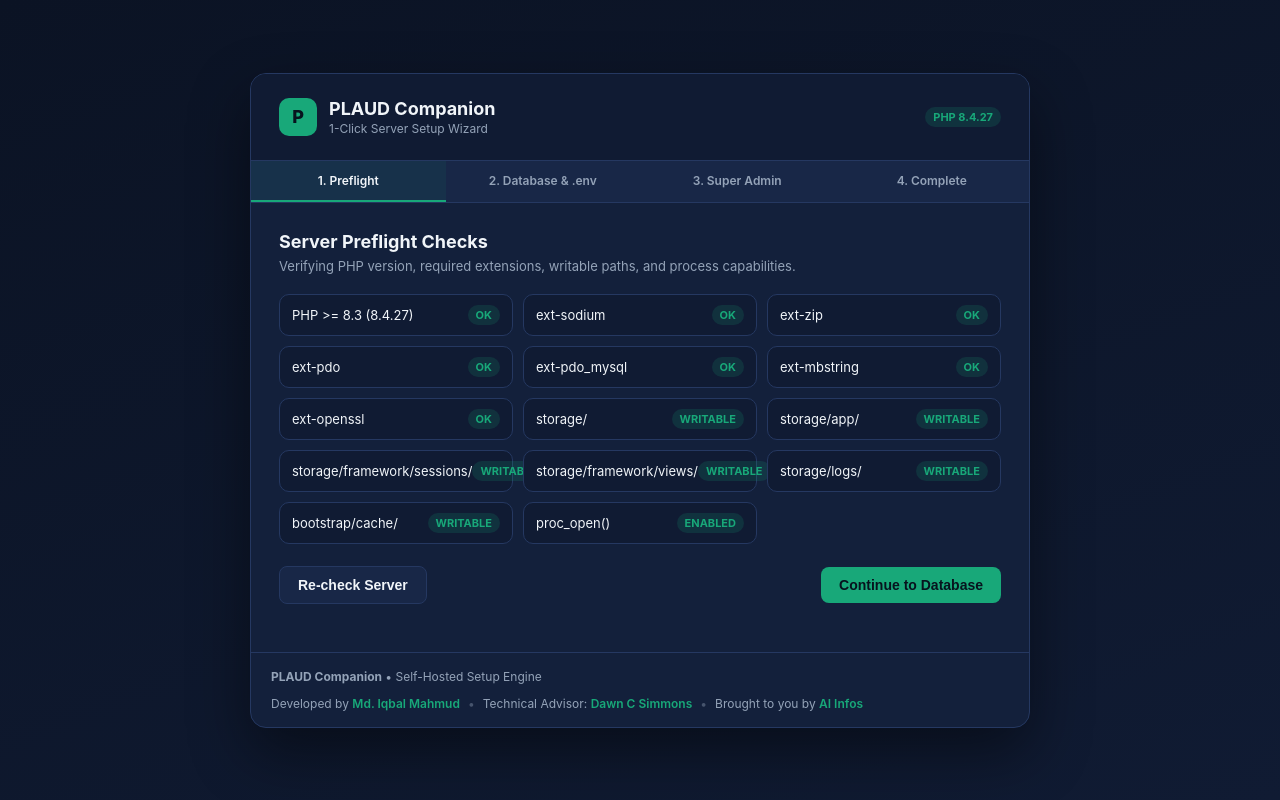
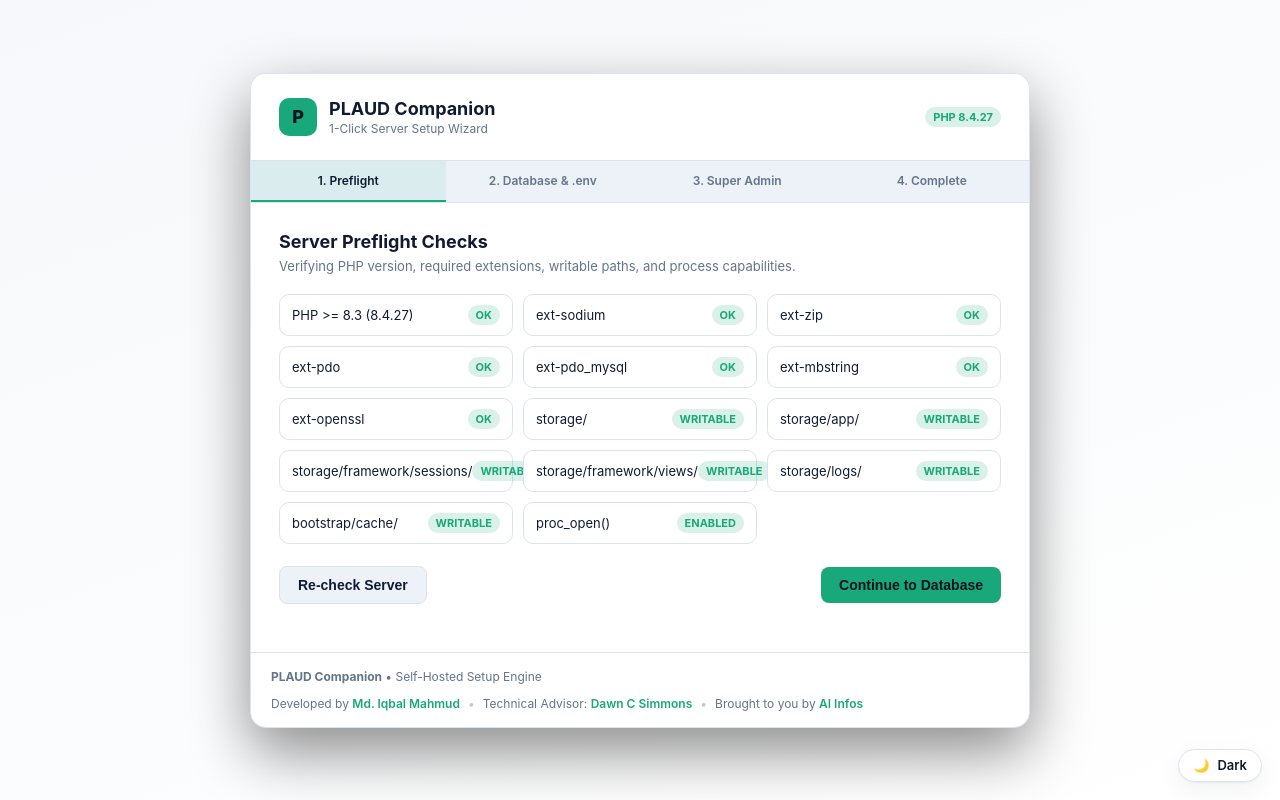
Before and after one commit to iqbalmbadhan/plaud-companion, a Laravel app: page /install in a window 1280 px wide. Run offline with Laravel 12, Linux system fonts and the light colour scheme.

Commit message:
feat(ui): shared design tokens + light/dark theme toggle across 9 pages
- partials/theme.blade.php: one canonical --pc-* palette (light default + dark), scales, and a floating theme toggle persisted in localStorage (respects prefers-color-scheme).
- auth (login/register/forgot/reset/demo), profile, settings/users, settings/updates, install now map their local tokens onto --pc-*, so all 9 share one system and re-theme together. Resolves the Profile/Settings mismatch from the original plan.
- Fixed surface-level hardcoded whites and dark input/gradient backgrounds that would break in light mode.
- Verified both themes on the login page via headless Chrome screenshots.
- Workspace (main app) deferred: its --navy serves both text and background roles, so it needs a careful per-element pass.

Co-Authored-By: Claude Opus 4.8 <noreply@anthropic.com>

```diff
--- a/backend-laravel/resources/views/install/wizard.blade.php
+++ b/backend-laravel/resources/views/install/wizard.blade.php
@@ -7,19 +7,20 @@
     <link rel="manifest" href="{{ url('/manifest.json') }}">
     @include('partials.pwa')
     <title>PLAUD Companion — 1-Click Installer</title>
+    @include('partials.theme')
     <style>
         :root {
-            --navy: #101B33;
-            --navy-light: #182747;
-            --navy-border: #253861;
-            --emerald: #18A879;
-            --emerald-hover: #149168;
-            --bg: #0B1324;
-            --card: #13203B;
-            --text: #F1F5F9;
-            --muted: #94A3B8;
-            --danger: #EF4444;
-            --warn: #F59E0B;
+            --navy: var(--pc-surface);
+            --navy-light: var(--pc-surface-alt);
+            --navy-border: var(--pc-border);
+            --emerald: var(--pc-emerald);
+            --emerald-hover: var(--pc-emerald-hover);
+            --bg: var(--pc-bg);
+            --card: var(--pc-surface);
+            --text: var(--pc-text);
+            --muted: var(--pc-muted);
+            --danger: var(--pc-danger);
+            --warn: var(--pc-amber);
         }
         * { box-sizing: border-box; }
         body {
--- /dev/null
+++ b/backend-laravel/resources/views/partials/theme.blade.php
@@ -0,0 +1,107 @@
+{{--
+  Shared design tokens + theme toggle for every full page.
+
+  One canonical palette (--pc-*) in light (default) and dark. Each page maps its own local
+  token names onto these in its :root, so a single toggle re-themes all pages consistently and
+  the same name can play different roles per page (e.g. --navy is body text in the workspace but
+  a surface in settings). Include this once near the top of <head>, before the page's own <style>.
+--}}
+<style>
+  :root {
+    /* Surfaces */
+    --pc-bg: #F6F8FB;
+    --pc-surface: #FFFFFF;
+    --pc-surface-alt: #EDF2F8;
+    --pc-border: #DCE3EE;
+    /* Text */
+    --pc-text: #101B33;
+    --pc-text-soft: #2D3F57;
+    --pc-muted: #64748B;
+    /* Brand */
+    --pc-emerald: #18A879;
+    --pc-emerald-hover: #11855E;
+    --pc-emerald-soft: #E8F8F2;
+    /* Semantic */
+    --pc-blue: #2563EB;
+    --pc-blue-soft: #EAF1FF;
+    --pc-amber: #D97706;
+    --pc-amber-soft: #FFF7ED;
+    --pc-danger: #DC2626;
+    --pc-danger-soft: #FEF2F2;
+    --pc-purple: #7C3AED;
+    /* Scale */
+    --pc-font: Inter, system-ui, -apple-system, "Segoe UI", Roboto, sans-serif;
+    --pc-radius-sm: 8px;
+    --pc-radius: 12px;
+    --pc-radius-lg: 16px;
+    --pc-radius-pill: 999px;
+    --pc-shadow: 0 1px 2px rgba(16, 27, 51, 0.06), 0 8px 24px rgba(16, 27, 51, 0.06);
+    --pc-glow: #E9EFF7;
+    color-scheme: light;
+  }
+
+  html[data-theme="dark"] {
+    --pc-bg: #0B1324;
+    --pc-surface: #13203B;
+    --pc-surface-alt: #0F1A30;
+    --pc-border: #253861;
+    --pc-text: #F1F5F9;
+    --pc-text-soft: #CBD5E1;
+    --pc-muted: #94A3B8;
+    --pc-emerald: #18A879;
+    --pc-emerald-hover: #149168;
+    --pc-emerald-soft: #10251C;
+    --pc-blue: #3B82F6;
+    --pc-blue-soft: #16233F;
+    --pc-amber: #F59E0B;
+    --pc-amber-soft: #2A2112;
+    --pc-danger: #EF4444;
+    --pc-danger-soft: #2A1416;
+    --pc-purple: #8B5CF6;
+    --pc-shadow: 0 1px 2px rgba(0, 0, 0, 0.3), 0 8px 24px rgba(0, 0, 0, 0.35);
+    --pc-glow: #172A45;
+    color-scheme: dark;
+  }
+
+  /* Floating theme toggle, present on every page that includes this partial. */
+  .pc-theme-toggle {
+    position: fixed; z-index: 2147483000; bottom: 18px; right: 18px;
+    display: inline-flex; align-items: center; gap: 8px;
+    padding: 9px 14px; border-radius: var(--pc-radius-pill);
+    border: 1px solid var(--pc-border); background: var(--pc-surface); color: var(--pc-text);
+    font: 600 13px/1 var(--pc-font); cursor: pointer; box-shadow: var(--pc-shadow);
+    transition: transform .12s ease, background .2s ease, color .2s ease;
+  }
+  .pc-theme-toggle:hover { transform: translateY(-1px); }
+  .pc-theme-toggle:focus-visible { outline: 2px solid var(--pc-emerald); outline-offset: 2px; }
+  @media print { .pc-theme-toggle { display: none; } }
+</style>
+<script>
+  (function () {
+    var KEY = 'pc-theme';
+    var root = document.documentElement;
+    function system() { return window.matchMedia && window.matchMedia('(prefers-color-scheme: dark)').matches ? 'dark' : 'light'; }
+    function stored() { try { return localStorage.getItem(KEY); } catch (e) { return null; } }
+    function apply(theme) { root.setAttribute('data-theme', theme); }
+    // Apply as early as possible to avoid a flash.
+    apply(stored() || system());
+    document.addEventListener('DOMContentLoaded', function () {
+      var btn = document.createElement('button');
+      btn.type = 'button';
+      btn.className = 'pc-theme-toggle';
+      btn.setAttribute('aria-label', 'Switch between light and dark theme');
+      function label() {
+        var dark = root.getAttribute('data-theme') === 'dark';
+        btn.innerHTML = (dark ? '☀️' : '🌙') + ' <span>' + (dark ? 'Light' : 'Dark') + '</span>';
+      }
+      btn.addEventListener('click', function () {
+        var next = root.getAttribute('data-theme') === 'dark' ? 'light' : 'dark';
+        apply(next);
+        try { localStorage.setItem(KEY, next); } catch (e) {}
+        label();
+      });
+      label();
+      document.body.appendChild(btn);
+    });
+  })();
+</script>
```
Also changed, not shown: backend-laravel/resources/views/auth/demo.blade.php (+18 -17 lines), backend-laravel/resources/views/auth/forgot-password.blade.php (+11 -10 lines), backend-laravel/resources/views/auth/login.blade.php (+12 -11 lines), backend-laravel/resources/views/auth/register.blade.php (+11 -10 lines), backend-laravel/resources/views/auth/reset-password.blade.php (+11 -10 lines), backend-laravel/resources/views/profile/show.blade.php (+15 -14 lines), backend-laravel/resources/views/settings/updates.blade.php (+12 -11 lines), backend-laravel/resources/views/settings/users.blade.php (+15 -14 lines).
